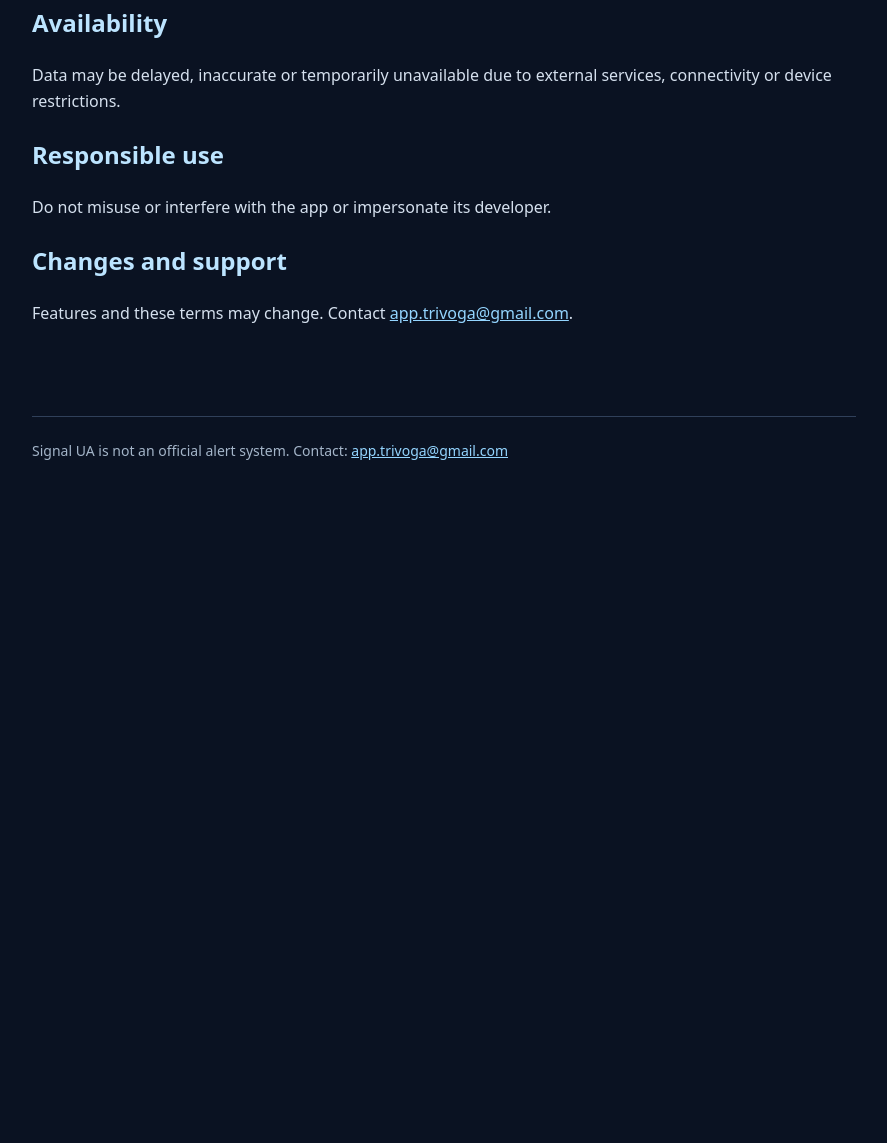
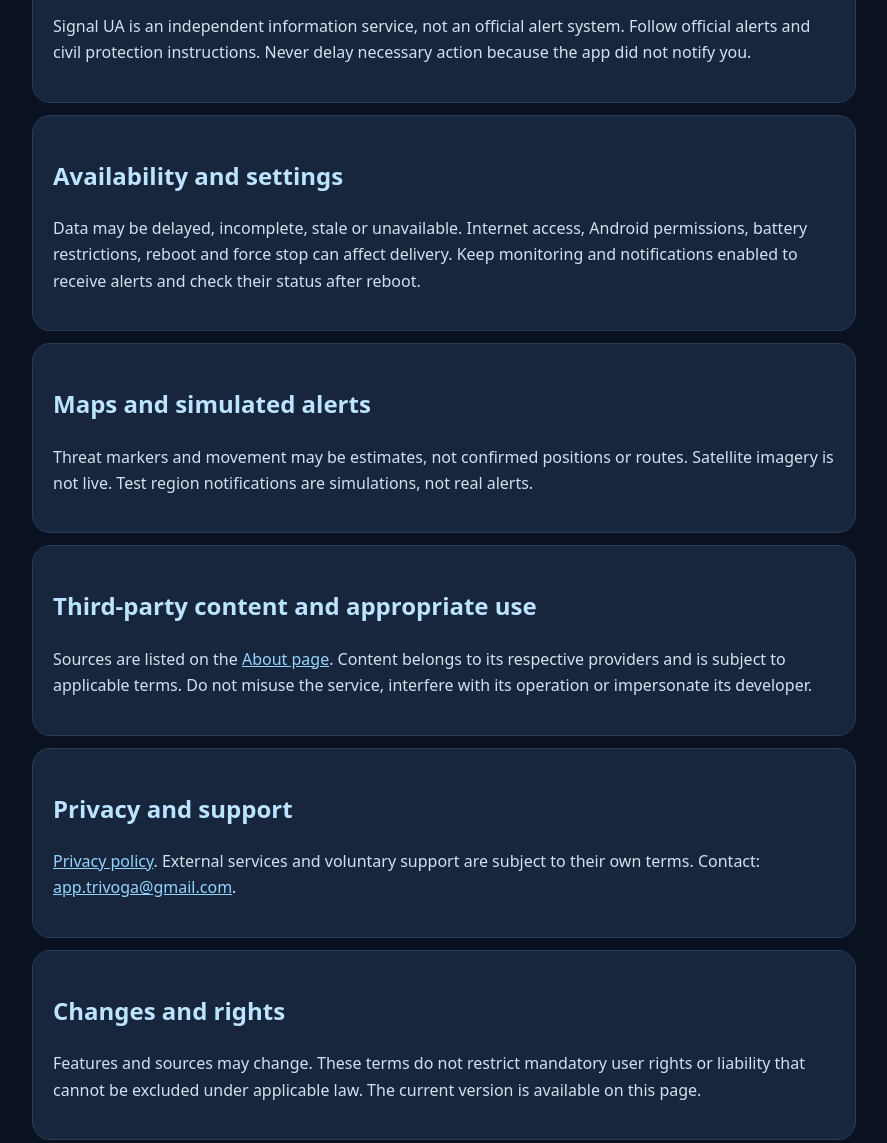
Before and after one commit to apptrivoga-art/signal-ua-site, a plain HTML site: page en/terms.html in a window 1280 px wide. Shown: the part 483-1626 px from the top of the page, without its empty margins (196-1083 px from the left). Before the commit the page ends 1026 px from the top, so only its background shows below. Drawn offline with Linux system fonts and the light colour scheme.

Commit message:
Update Signal UA privacy and information for 1.239

```diff
--- a/en/terms.html
+++ b/en/terms.html
@@ -1 +1,6 @@
-<!doctype html><html lang="en"><head><meta charset="utf-8"><meta name="viewport" content="width=device-width,initial-scale=1"><meta name="theme-color" content="#0a1222"><title>Signal UA | terms.html</title><link rel="stylesheet" href="../style.css"></head><body><main><header><nav><a href="index.html">Home</a><a href="about.html">About</a><a href="faq.html">FAQ</a><a href="privacy.html">Privacy</a><a href="terms.html">Terms</a><a href="../terms.html">Українська</a></nav></header><section class="hero"><h1>Terms of use</h1><p>Updated October 28, 2026.</p><h2>Information only</h2><p>Signal UA is an independent information service and not an official emergency alert system. Follow official civil protection instructions.</p><h2>Availability</h2><p>Data may be delayed, inaccurate or temporarily unavailable due to external services, connectivity or device restrictions.</p><h2>Responsible use</h2><p>Do not misuse or interfere with the app or impersonate its developer.</p><h2>Changes and support</h2><p>Features and these terms may change. Contact <a href="mailto:app.trivoga@gmail.com">app.trivoga@gmail.com</a>.</p></section><footer>Signal UA is not an official alert system. Contact: <a href="mailto:app.trivoga@gmail.com">app.trivoga@gmail.com</a></footer></main></body></html>
+<!doctype html><html lang="en"><head><meta charset="utf-8"><meta name="viewport" content="width=device-width,initial-scale=1"><meta name="theme-color" content="#0a1222"><title>Terms of use | Signal UA</title><link rel="stylesheet" href="../style.css"></head><body><main><header><nav><a href="index.html">Home</a><a href="about.html">About</a><a href="faq.html">FAQ</a><a href="privacy.html">Privacy</a><a href="terms.html">Terms</a><a href="../terms.html">Українська</a></nav></header><section class="hero"><h1>Terms of use</h1><p>Updated: November 24, 2026</p></section><section class="card"><h2>Purpose and safety</h2><p>Signal UA is an independent information service, not an official alert system. Follow official alerts and civil protection instructions. Never delay necessary action because the app did not notify you.</p></section>
+<section class="card"><h2>Availability and settings</h2><p>Data may be delayed, incomplete, stale or unavailable. Internet access, Android permissions, battery restrictions, reboot and force stop can affect delivery. Keep monitoring and notifications enabled to receive alerts and check their status after reboot.</p></section>
+<section class="card"><h2>Maps and simulated alerts</h2><p>Threat markers and movement may be estimates, not confirmed positions or routes. Satellite imagery is not live. Test region notifications are simulations, not real alerts.</p></section>
+<section class="card"><h2>Third-party content and appropriate use</h2><p>Sources are listed on the <a href="about.html">About page</a>. Content belongs to its respective providers and is subject to applicable terms. Do not misuse the service, interfere with its operation or impersonate its developer.</p></section>
+<section class="card"><h2>Privacy and support</h2><p><a href="privacy.html">Privacy policy</a>. External services and voluntary support are subject to their own terms. Contact: <a href="mailto:app.trivoga@gmail.com">app.trivoga@gmail.com</a>.</p></section>
+<section class="card"><h2>Changes and rights</h2><p>Features and sources may change. These terms do not restrict mandatory user rights or liability that cannot be excluded under applicable law. The current version is available on this page.</p></section><footer>Signal UA is not an official alert system. Contact: <a href="mailto:app.trivoga@gmail.com">app.trivoga@gmail.com</a></footer></main></body></html>
```
